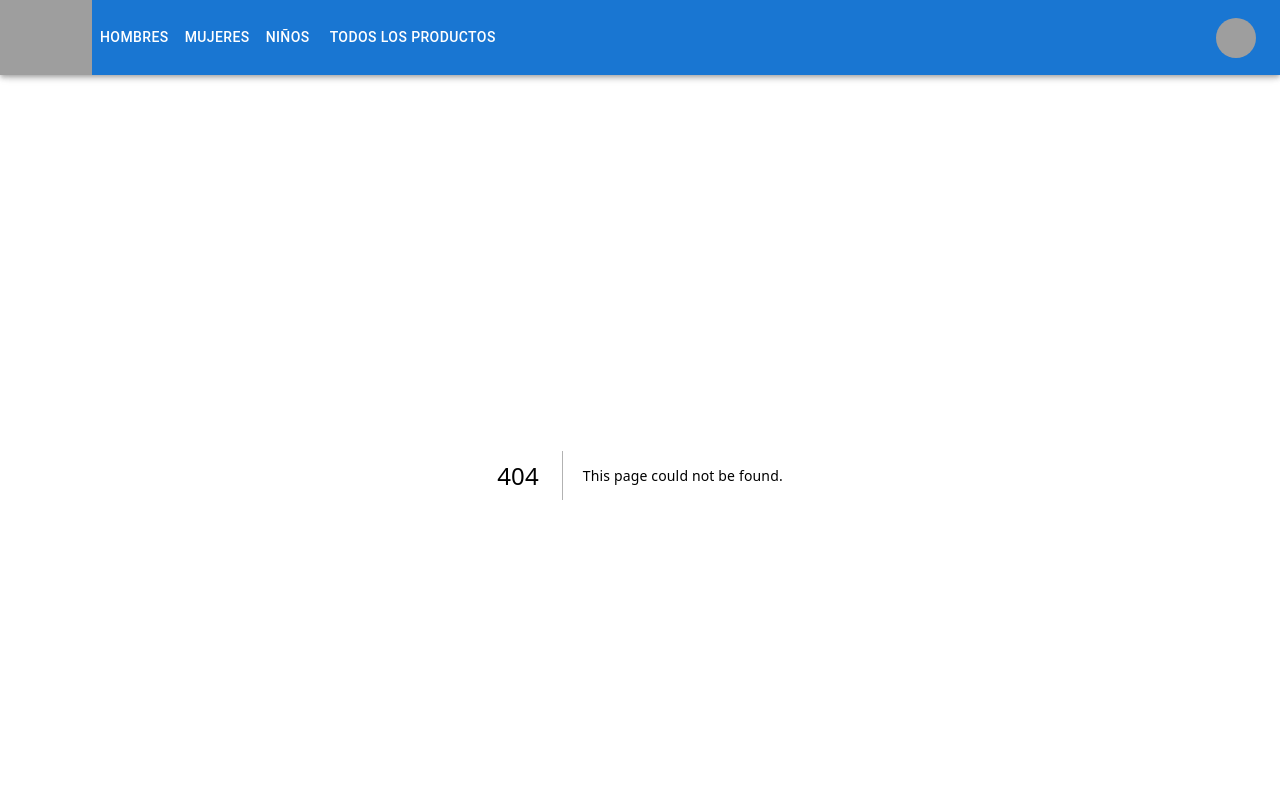
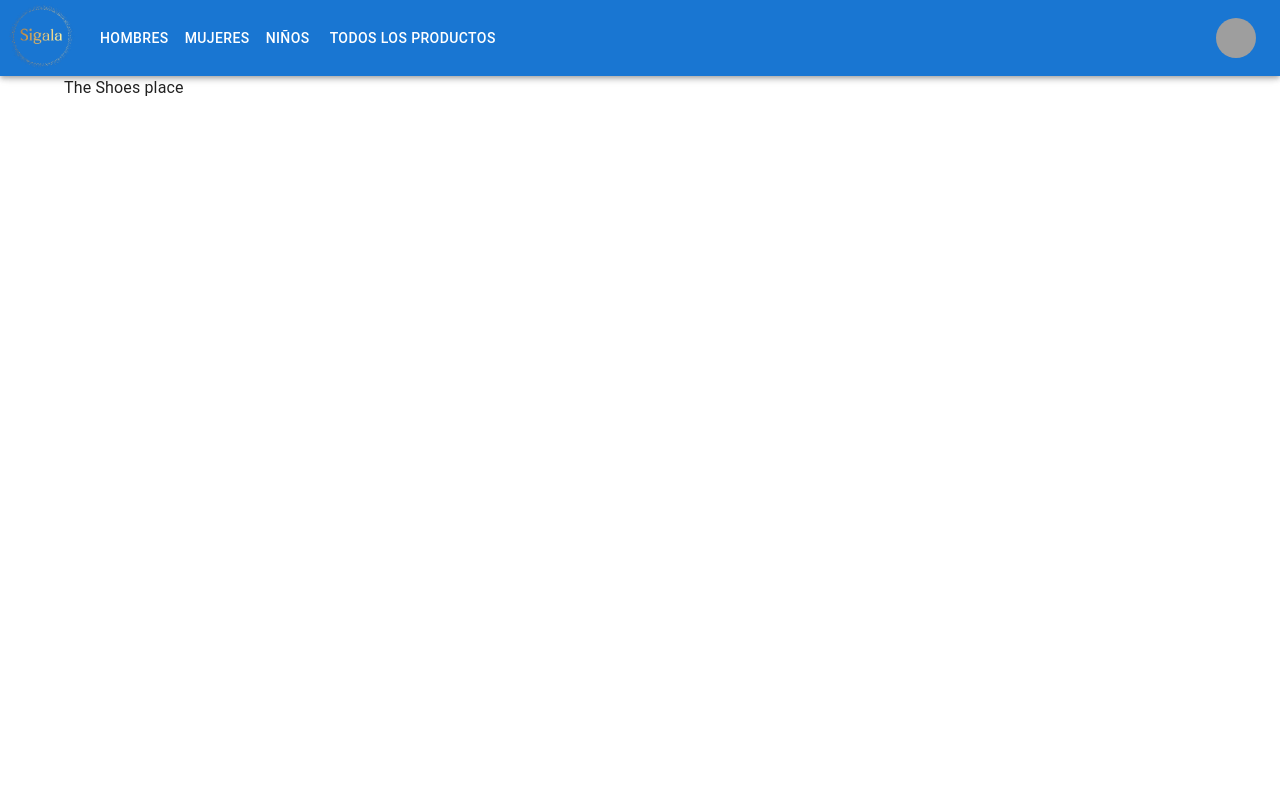
Before and after one commit to Albert-47/sigala, a Next.js app: page /men/shoes in a window 1280 px wide. Before the commit this address had no page. Shown: the top 800 px of the page. Built offline with nearby package versions, Linux system fonts and the light colour scheme; grey boxes are pictures that could not be loaded.

Commit message:
CHECKPOINT

```diff
--- /dev/null
+++ b/src/pages/men/shoes.jsx
@@ -0,0 +1,11 @@
+const { Container } = require('@mui/material');
+
+const MenShoes = () => {
+    return (
+        <>
+            <Container>The Shoes place</Container>
+        </>
+    );
+};
+
+export default MenShoes;
```
Also changed, not shown: public/sigala-logo.png (added).
